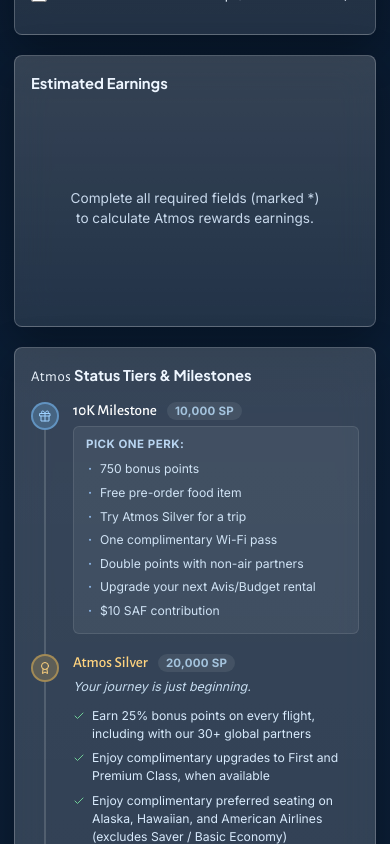
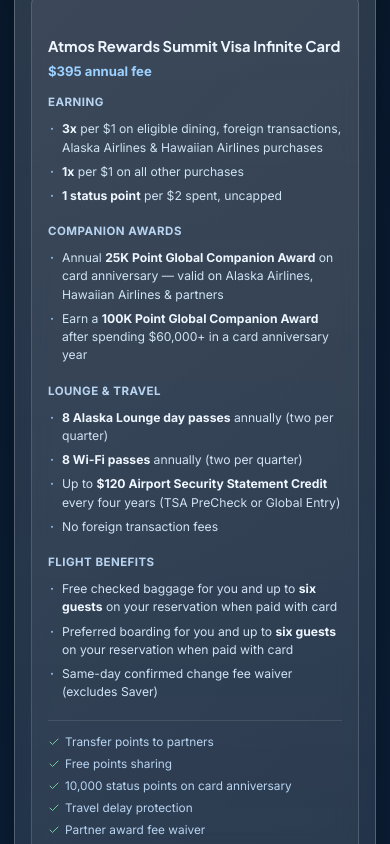
Before and after one commit to btbuii/travel-bucketlist, a React (Vite) app: page /points-planner in a window 390 px wide. Shown: the part 980-1824 px from the top of the page. Built offline with nearby package versions, Linux system fonts and the light colour scheme; no server answers.

Commit message:
Add Asian/VN/TH/CN/JP/KR airports, Summit card section, empty navbar, uniform milestone title

```diff
--- a/src/components/PointsPlanner.jsx
+++ b/src/components/PointsPlanner.jsx
@@ -110,7 +110,7 @@ const ATMOS_MILESTONES = [
       'One complimentary Wi-Fi pass',
       'Double points with non-air partners',
       'Upgrade your next Avis/Budget rental',
-      '$10 SAF contribution',
+      '$10 Sustainable Aviation Fuel contribution',
     ],
     benefits: [],
   },
@@ -459,10 +459,7 @@ export default function PointsPlanner() {
 
   return (
     <div className="pp-page">
-      <nav className="pp-nav">
-        <img src={ATMOS_LOGO_SRC} alt="" className="pp-nav-logo" />
-        <span className="pp-nav-title">Atmos Rewards Points Planner</span>
-      </nav>
+      <nav className="pp-nav" />
 
       <div className="pp-container">
         <div className="pp-hero">
@@ -568,6 +565,57 @@ export default function PointsPlanner() {
                 <span className="pp-hint">Card earning: 3x miles on Alaska/Hawaiian portals, 1x on other portals. Status points from card spend are 1 per $2.</span>
               </div>
             )}
+
+            <div className="pp-card-section pp-summit-card">
+              <h2 className="pp-card-title pp-section-gap">Atmos Rewards Summit Visa Infinite Card</h2>
+              <p className="pp-summit-fee">$395 annual fee</p>
+
+              <div className="pp-summit-grid">
+                <div className="pp-summit-group">
+                  <h3 className="pp-summit-heading">Earning</h3>
+                  <ul className="pp-summit-list">
+                    <li><strong>3x</strong> per $1 on eligible dining, foreign transactions, Alaska Airlines & Hawaiian Airlines purchases</li>
+                    <li><strong>1x</strong> per $1 on all other purchases</li>
+                    <li><strong>1 status point</strong> per $2 spent, uncapped</li>
+                  </ul>
+                </div>
+
+                <div className="pp-summit-group">
+                  <h3 className="pp-summit-heading">Companion Awards</h3>
+                  <ul className="pp-summit-list">
+                    <li>Annual <strong>25K Point Global Companion Award</strong> on card anniversary — valid on Alaska Airlines, Hawaiian Airlines & partners</li>
+                    <li>Earn a <strong>100K Point Global Companion Award</strong> after spending $60,000+ in a card anniversary year</li>
+                  </ul>
+                </div>
+
+                <div className="pp-summit-group">
+                  <h3 className="pp-summit-heading">Lounge & Travel</h3>
+                  <ul className="pp-summit-list">
+                    <li><strong>8 Alaska Lounge day passes</strong> annually (two per quarter)</li>
+                    <li><strong>8 Wi-Fi passes</strong> annually (two per quarter)</li>
+                    <li>Up to <strong>$120 Airport Security Statement Credit</strong> every four years (TSA PreCheck or Global Entry)</li>
+                    <li>No foreign transaction fees</li>
+                  </ul>
+                </div>
+
+                <div className="pp-summit-group">
+                  <h3 className="pp-summit-heading">Flight Benefits</h3>
+                  <ul className="pp-summit-list">
+                    <li>Free checked baggage for you and up to <strong>six guests</strong> on your reservation when paid with card</li>
+                    <li>Preferred boarding for you and up to <strong>six guests</strong> on your reservation when paid with card</li>
+                    <li>Same-day confirmed change fee waiver (excludes Saver)</li>
+                  </ul>
+                </div>
+              </div>
+
+              <div className="pp-summit-extras">
+                <span className="pp-summit-check"><FiCheck size={12} /> Transfer points to partners</span>
+                <span className="pp-summit-check"><FiCheck size={12} /> Free points sharing</span>
+                <span className="pp-summit-check"><FiCheck size={12} /> 10,000 status points on card anniversary</span>
+                <span className="pp-summit-check"><FiCheck size={12} /> Travel delay protection</span>
+                <span className="pp-summit-check"><FiCheck size={12} /> Partner award fee waiver</span>
+              </div>
+            </div>
           </div>
 
           <div className="pp-right-col">
@@ -619,7 +667,7 @@ export default function PointsPlanner() {
             </div>
 
             <div className="pp-card pp-milestones-card">
-              <h2 className="pp-card-title"><span className="pp-brand-text">Atmos</span> Status Tiers & Milestones</h2>
+              <h2 className="pp-card-title">Atmos Status Tiers & Milestones</h2>
               <div className="pp-timeline">
                 {ATMOS_MILESTONES.map((item, idx) => (
                   <div key={idx} className={`pp-tl-item ${item.kind === 'tier' ? 'pp-tl-tier' : 'pp-tl-milestone'}`}>
--- a/src/index.css
+++ b/src/index.css
@@ -3861,6 +3861,81 @@ body {
 }
 .pp-empty p { color: #c8d9ec; font-size: 0.85rem; line-height: 1.5; max-width: 260px; }
 
+/* ---- Summit Card Section ---- */
+.pp-card-section {
+  margin-top: 20px;
+}
+.pp-summit-card {
+  background: linear-gradient(135deg, rgba(255, 255, 255, 0.08), rgba(255, 255, 255, 0.04));
+  border: 1px solid rgba(255, 255, 255, 0.15);
+  border-radius: var(--radius-lg);
+  padding: 20px 22px;
+}
+.pp-summit-fee {
+  font-size: 0.82rem;
+  color: #9dd1ff;
+  font-weight: 700;
+  margin: -8px 0 16px;
+}
+.pp-summit-grid {
+  display: grid;
+  grid-template-columns: 1fr 1fr;
+  gap: 16px;
+  margin-bottom: 16px;
+}
+.pp-summit-group {
+  min-width: 0;
+}
+.pp-summit-heading {
+  font-size: 0.72rem;
+  font-weight: 700;
+  text-transform: uppercase;
+  letter-spacing: 0.04em;
+  color: #b8d4f0;
+  margin: 0 0 8px;
+}
+.pp-summit-list {
+  list-style: none;
+  padding: 0;
+  margin: 0;
+}
+.pp-summit-list li {
+  font-size: 0.76rem;
+  color: #d0e3f5;
+  line-height: 1.5;
+  padding: 3px 0 3px 14px;
+  position: relative;
+}
+.pp-summit-list li::before {
+  content: '·';
+  position: absolute;
+  left: 2px;
+  font-weight: 700;
+  color: #8eb8e8;
+}
+.pp-summit-list li strong {
+  color: #eef6ff;
+  font-weight: 700;
+}
+.pp-summit-extras {
+  display: flex;
+  flex-wrap: wrap;
+  gap: 8px 16px;
+  padding-top: 14px;
+  border-top: 1px solid rgba(255, 255, 255, 0.1);
+}
+.pp-summit-check {
+  display: inline-flex;
+  align-items: center;
+  gap: 5px;
+  font-size: 0.74rem;
+  color: #b8d4f0;
+}
+.pp-summit-check svg {
+  color: #6fcf97;
+  flex-shrink: 0;
+}
+
 /* ---- Milestones Timeline ---- */
 .pp-milestones-card {
   padding-bottom: 12px;
@@ -4031,4 +4106,6 @@ body {
     text-align: left;
   }
   .pp-breakdown-row span:last-child { margin-top: 2px; }
-}
+  .pp-summit-grid { grid-template-columns: 1fr; }
+  .pp-summit-card { padding: 16px; }
+}
```
Also changed, not shown: src/data/airports.js (+94 -30 lines).
